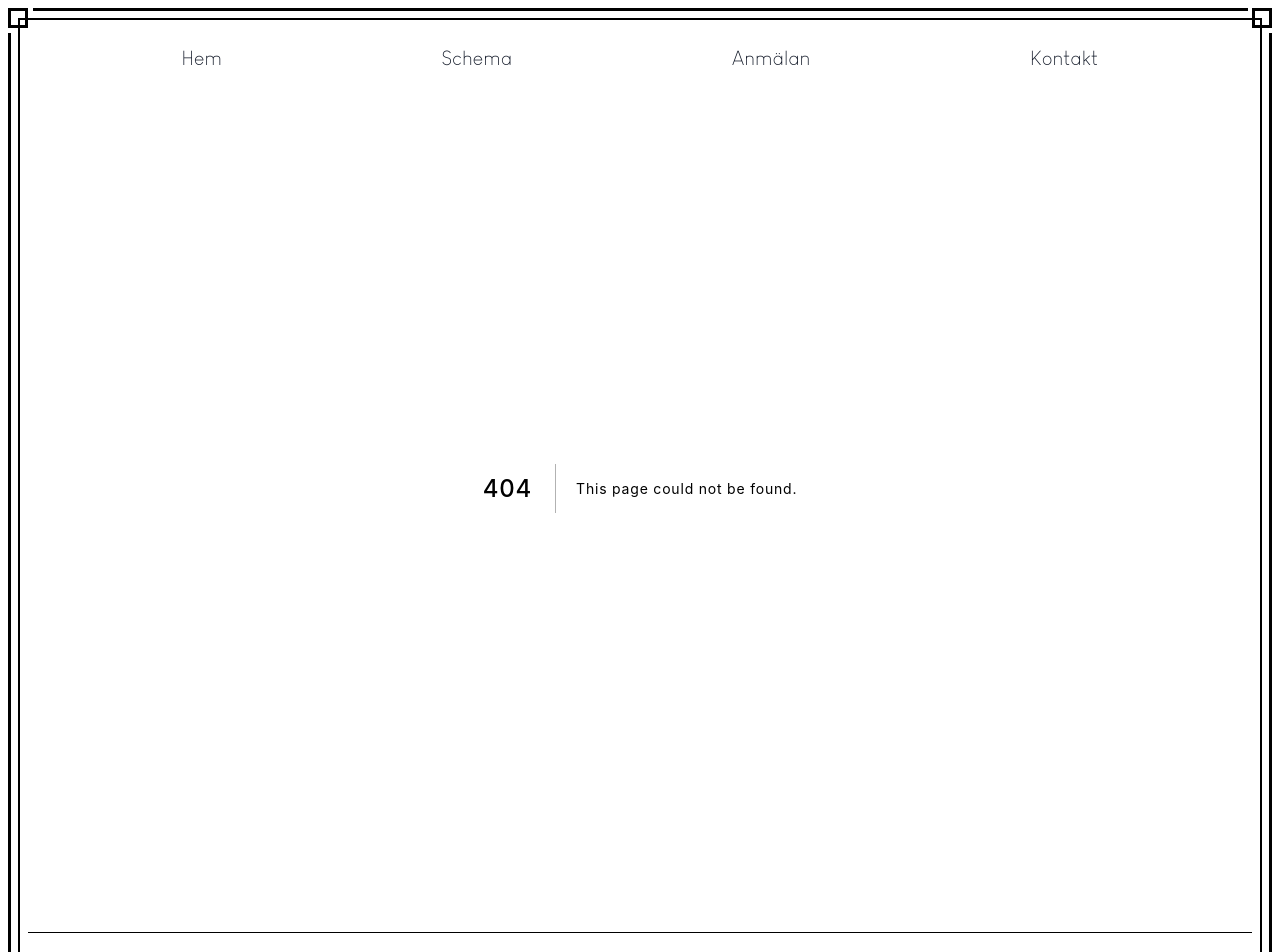
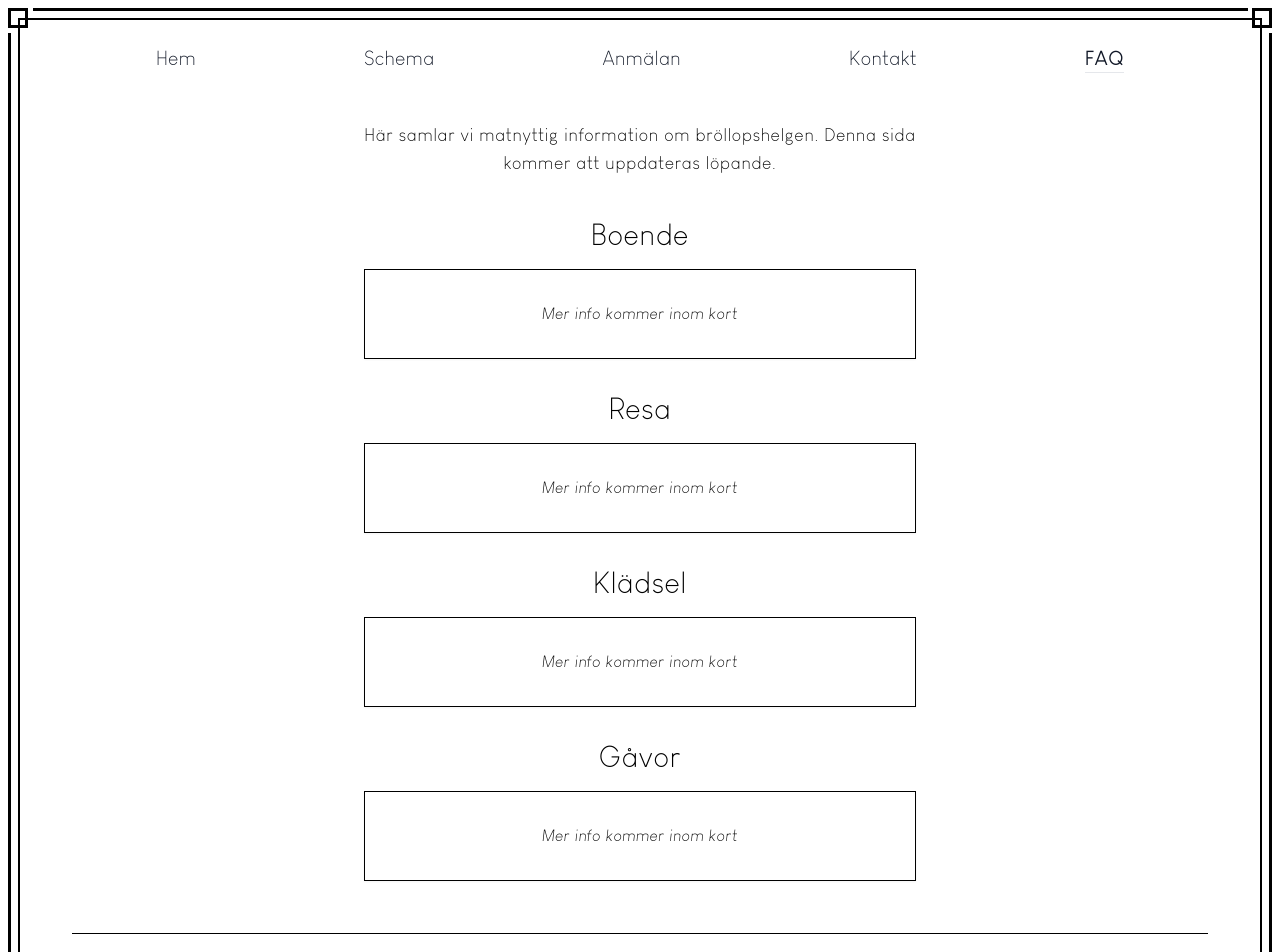
Before and after one commit to A-Dolah/annikaochadam, a Next.js app: page /faq in a window 1280 px wide. Before the commit this address had no page. Shown: the top 952 px of the page. Built offline with nearby package versions, Linux system fonts and the light colour scheme.

Commit message:
Finish start page

```diff
--- a/components/containers/Layout/index.tsx
+++ b/components/containers/Layout/index.tsx
@@ -54,7 +54,7 @@ const Layout: FC<Props> = ({ children }) => {
             </div>
           )}
           <Navbar />
-          <main className="pt-0 p-2 sm:p-11 sm:pt-0 min-h-screen z-40">{children}</main>
+          <main className="pt-0 p-2 sm:p-11 sm:pt-0 z-40">{children}</main>
           <Footer />
         </ArtDecoContainer>
       </div>
--- a/components/containers/Navbar/index.tsx
+++ b/components/containers/Navbar/index.tsx
@@ -51,6 +51,15 @@ export const NavLinks = () => {
           <a>Kontakt</a>
         </Link>
       </li>
+      <li
+        className={cn(styles.listItem, {
+          [styles.listItemActive]: isActive(`/faq`),
+        })}
+      >
+        <Link href="/faq">
+          <a>FAQ</a>
+        </Link>
+      </li>
     </>
   )
 }
@@ -82,7 +91,7 @@ const NavbarRoot: FC = () => {
   return (
     <>
       {(width as unknown as number) <= 640 ? (
-        <nav className={cn(styles.navbar, `h-15 flex items-center justify-center my-0 z-50`)}>
+        <nav className={cn(styles.navbar, `h-15 flex items-center justify-center mb-0 mt-2 z-50`)}>
           <div className={displaySidebar ? `fixed top-2 right-2 z-50` : ``}>
             <MobileNav />
           </div>
--- a/components/ui-components/Confirmation/index.tsx
+++ b/components/ui-components/Confirmation/index.tsx
@@ -1,4 +1,3 @@
-import cn from 'classnames'
 import Link from 'next/link'
 
 const Confirmation = () => (
--- /dev/null
+++ b/components/ui-components/FAQ/index.tsx
@@ -0,0 +1,38 @@
+import BorderFrame from '@components/BorderFrame'
+
+const FAQ = () => (
+  <div className="bg-white w-full sm:w-10/12 xl:w-1/2 p-2 flex flex-col items-center">
+    <p className="font-sans mt-6 mb-10 text-base xl:text-lg font-extralight text-center">
+      Här samlar vi matnyttig information om bröllopshelgen. Denna sida kommer att uppdateras
+      löpande.
+    </p>
+    <p className="mb-4 text-2xl xl:text-3xl font-extralight">Boende</p>
+    <BorderFrame>
+      <div className="flex-col justify-center items-center text-center">
+        <div className="italic font-extralight text-center">Mer info kommer inom kort</div>
+      </div>
+    </BorderFrame>
+
+    <p className="mb-4 text-2xl xl:text-3xl font-extralight mt-8">Resa</p>
+    <BorderFrame>
+      <div className="flex-col justify-center items-center text-center">
+        <div className="italic font-extralight text-center">Mer info kommer inom kort</div>
+      </div>
+    </BorderFrame>
+
+    <p className="mb-4 text-2xl xl:text-3xl font-extralight mt-8">Klädsel</p>
+    <BorderFrame>
+      <div className="flex-col justify-center items-center text-center">
+        <div className="italic font-extralight text-center">Mer info kommer inom kort</div>
+      </div>
+    </BorderFrame>
+
+    <p className="mb-4 text-2xl xl:text-3xl font-extralight mt-8">Gåvor</p>
+    <BorderFrame>
+      <div className="flex-col justify-center items-center text-center">
+        <div className="italic font-extralight text-center">Mer info kommer inom kort</div>
+      </div>
+    </BorderFrame>
+  </div>
+)
+export default FAQ
--- a/components/ui-components/Footer/index.tsx
+++ b/components/ui-components/Footer/index.tsx
@@ -1,7 +1,7 @@
 import LinkIcon from '@components/Icons/Link'
 
 const Footer = () => (
-  <footer className="footer bg-white relative border-t border-black">
+  <footer className="footer bg-white relative border-t border-black mx-2 sm:mx-11">
     <div className="px-6 flex-col items-center justify-center">
       <div className="mt-6 mb-3 text-center">
         <a
--- a/components/ui-components/LandingInitialInfo/index.tsx
+++ b/components/ui-components/LandingInitialInfo/index.tsx
@@ -1,8 +1,24 @@
 const LandingInitialInfo = () => (
   <>
-    <section className="mt-14 flex flex-col items-center text-center	gap-3 h-4/6">
-      <div className="w-10/12" />
-      <div>Info</div>
+    <section className="mt-4 sm:mt-10 flex flex-col text-center gap-3 h-4/6">
+      <div className="w-12/12" />
+      <div>
+        <div className="flex flex-col items-center md:items-center max-w-md">
+          <p className="text-4xl md:whitespace-nowrap text-center">Annika & Adam</p>
+          <p className="mt-8 mb-4">Den 27-29 maj 2022 firar vi bröllop i Dalby.</p>
+          <p className="font-extralight mb-4">
+            På denna sida publiceras information om bröllopshelgen och anmälan sker under länken "Anmälan".
+            <br />
+            Vi hoppas att ni vill komma och fira med oss!
+          </p>
+
+          <p className="font-extralight mb-6 sm:mb-4">
+            Med vänlig hälsning,
+            <br />
+            Annika & Adam
+          </p>
+        </div>
+      </div>
     </section>
   </>
 )
--- /dev/null
+++ b/pages/faq.tsx
@@ -0,0 +1,11 @@
+import FAQComponent from '@components/FAQ'
+
+export default function Contact() {
+  return (
+    <main className="my-0 mx-auto">
+      <section className="flex justify-center items-center">
+        <FAQComponent />
+      </section>
+    </main>
+  )
+}
--- a/pages/index.tsx
+++ b/pages/index.tsx
@@ -2,7 +2,7 @@ import LandingInitialInfo from '@components/LandingInitialInfo'
 
 export default function Home() {
   return (
-    <div className="flex flex-col items-center content-center">
+    <div className="flex flex-col items-center border-t border-black">
       <LandingInitialInfo />
     </div>
   )
```
